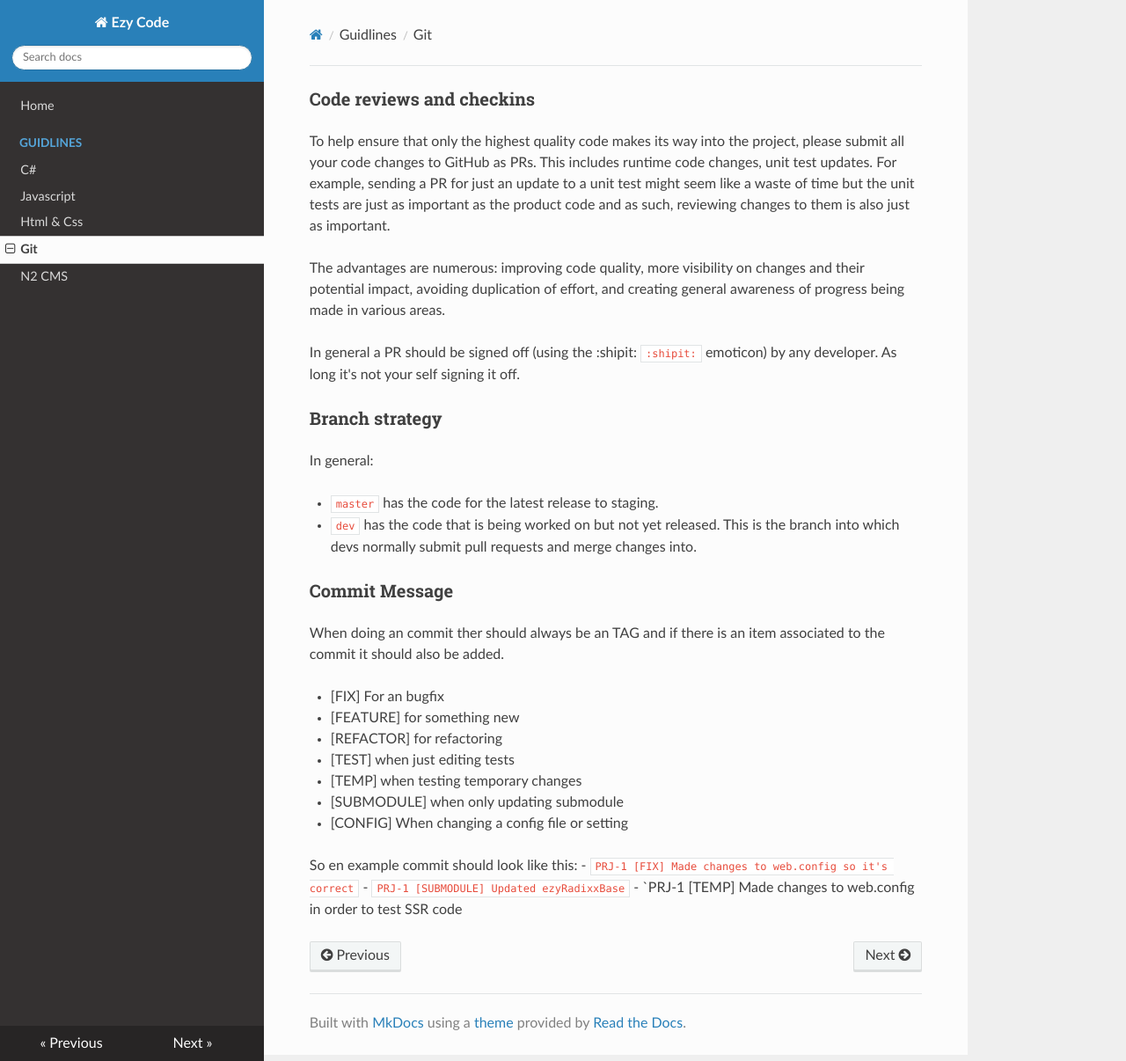
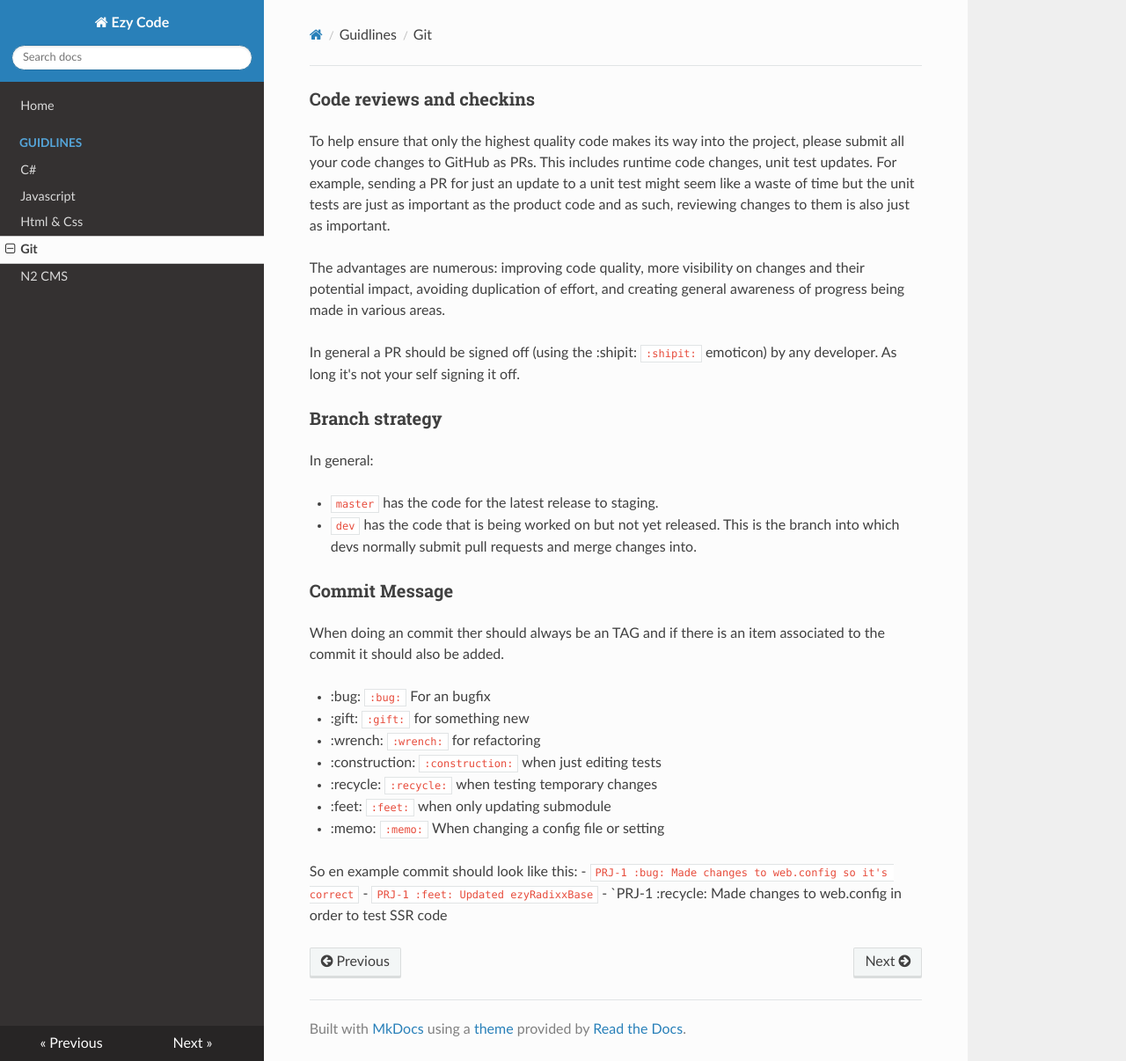
Before and after one commit to EzyWebwerkstaden/Docs, an MkDocs documentation site: the page built from docs/guidlines/git.md, in a window 1280 px wide and 1206 px high. Shown: the whole window at 88% size. Built offline with MkDocs 1.6.1, drawn with Linux system fonts in a browser that asks for light colours; nearby versions of some CDN libraries; old or Windows-style settings are respelled for this version of MkDocs.

Commit message:
changed to emoji tags instead of boring texttags

```diff
--- a/docs/guidlines/git.md
+++ b/docs/guidlines/git.md
@@ -17,15 +17,15 @@ In general:
 
 When doing an commit ther should always be an TAG and if there is an item associated to the commit it should also be added.
 
-- [FIX] For an bugfix
-- [FEATURE] for something new
-- [REFACTOR] for refactoring
-- [TEST] when just editing tests
-- [TEMP] when testing temporary changes
-- [SUBMODULE] when only updating submodule
-- [CONFIG] When changing a config file or setting
+- :bug: `:bug:` For an bugfix
+- :gift: `:gift:` for something new
+- :wrench: `:wrench:` for refactoring
+- :construction: `:construction:` when just editing tests
+- :recycle: `:recycle:` when testing temporary changes
+- :feet: `:feet:` when only updating submodule
+- :memo: `:memo:` When changing a config file or setting
 
 So en example commit should look like this:
-- `PRJ-1 [FIX] Made changes to web.config so it's correct`
-- `PRJ-1 [SUBMODULE] Updated ezyRadixxBase`
-- `PRJ-1 [TEMP] Made changes to web.config in order to test SSR code
+- `PRJ-1 :bug: Made changes to web.config so it's correct`
+- `PRJ-1 :feet: Updated ezyRadixxBase`
+- `PRJ-1 :recycle: Made changes to web.config in order to test SSR code
```
